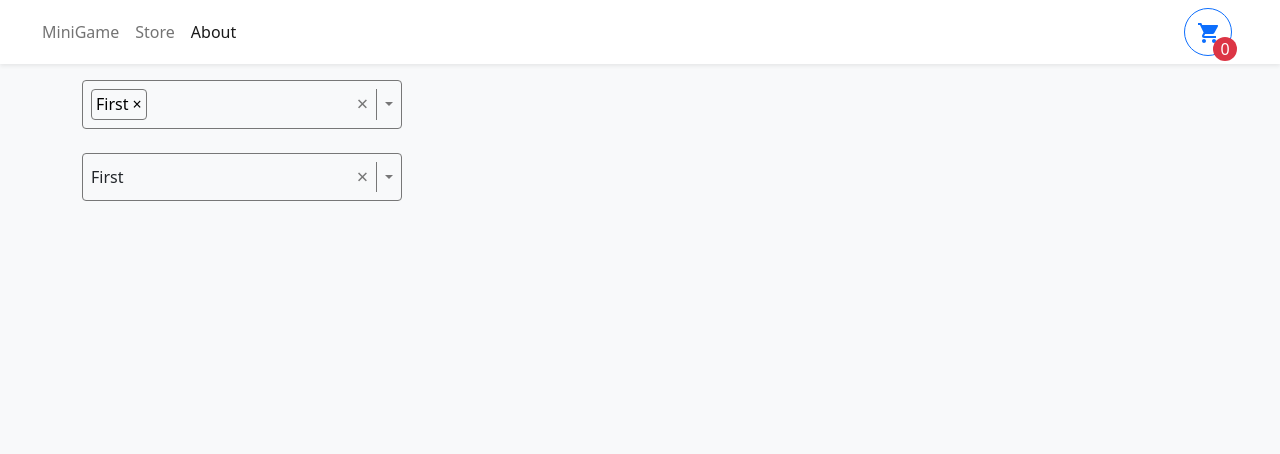
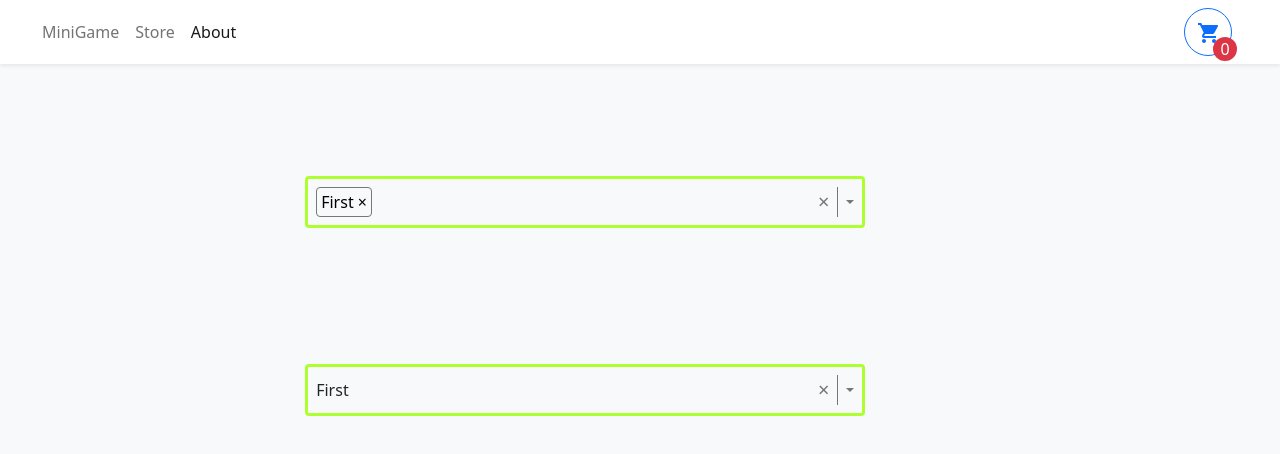
Before and after one commit to GogaImerlishvili/React__Typescript__Shopping_Cart, a React (Create React App) app: page /about in a window 1280 px wide. Shown: the top 454 px of the page. Built offline with nearby package versions, Linux system fonts and the light colour scheme.

Commit message:
modified

```diff
--- a/src/components/select.module.css
+++ b/src/components/select.module.css
@@ -1,14 +1,18 @@
 .container {
     position: relative;
-    width: 20em;
+    width: 35em;
     min-height: 1.5em;
     border: .05em solid #777;
     display: flex;
     align-items: center;
+    justify-content:center;
+    margin-left: 20%;
+    margin-top: 10%;
     gap: .5em;
     padding: .5em;
     border-radius: .25em;
     outline: none;
+    border: 3px solid greenyellow;
   }
 
   .container:focus {
```
